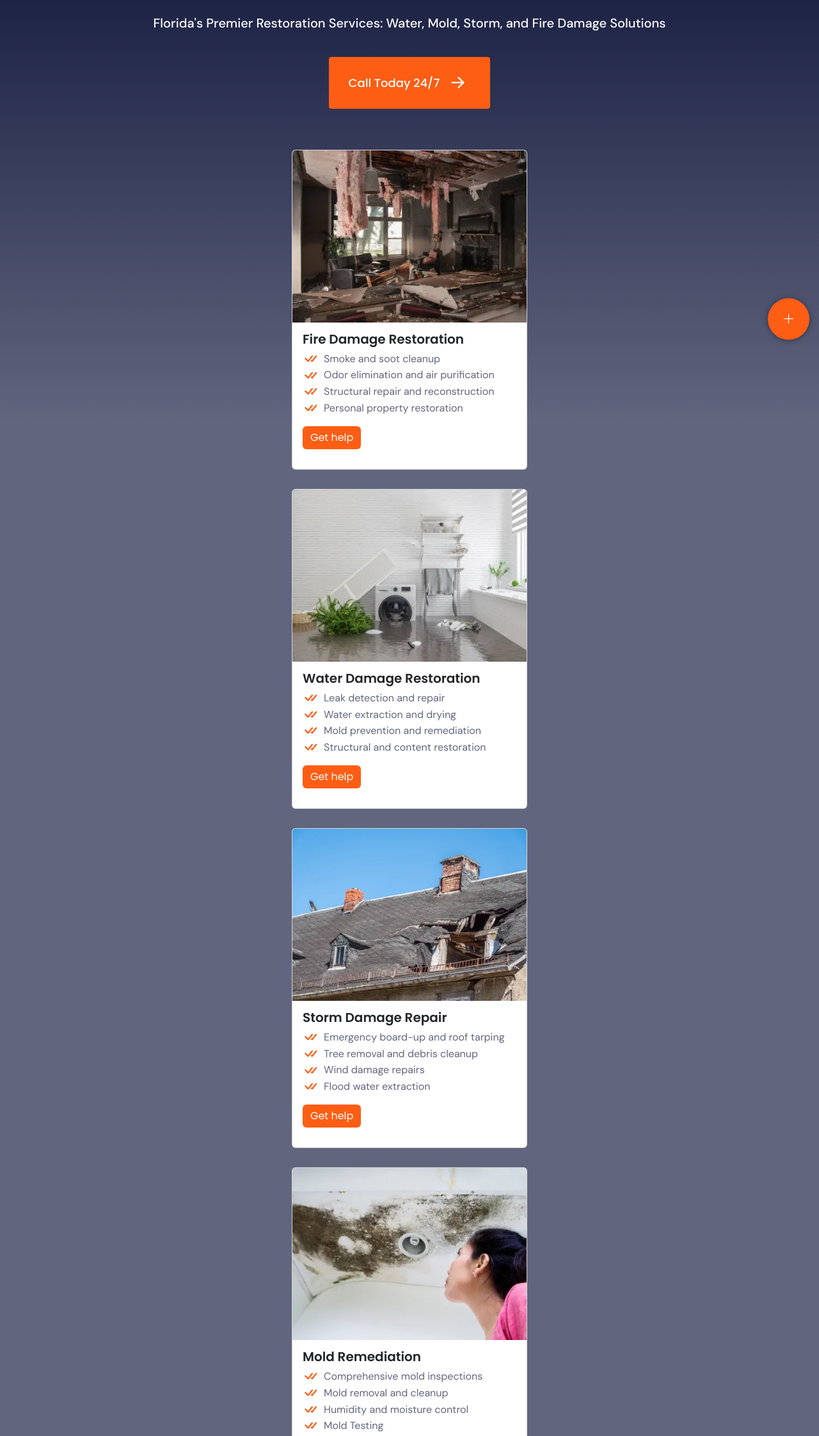
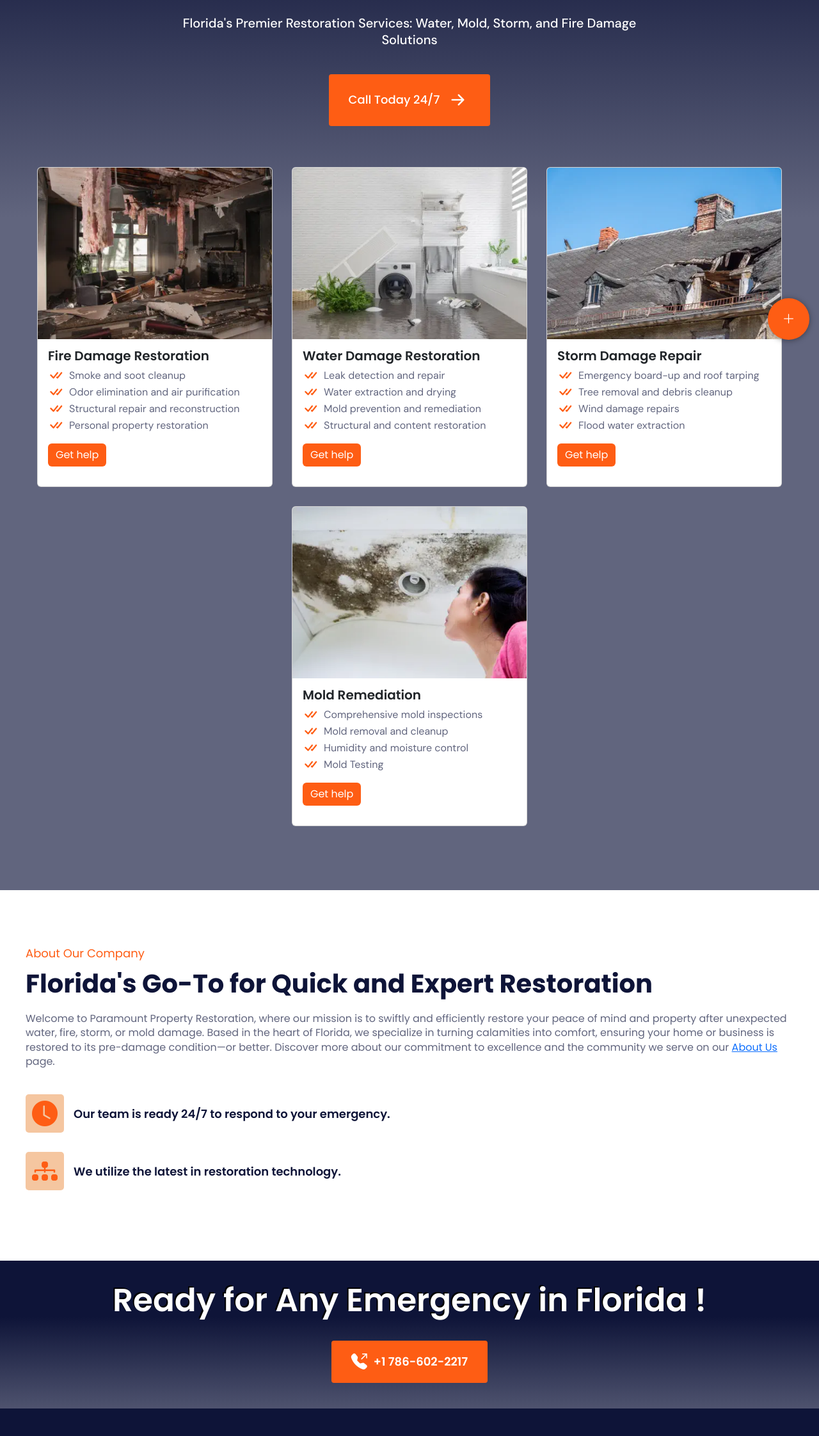
Before and after one commit to Lumaraseo/paramount, a plain HTML site: page index.html in a window 1280 px wide. Shown: the part 254-2498 px from the top of the page at 64% size. Drawn offline with nearby package versions, Linux system fonts and the light colour scheme.

Commit message:
The responsive design is implemented for the pages as they currently are.

```diff
--- a/css/header.css
+++ b/css/header.css
@@ -25,6 +25,7 @@
     z-index: 999;
     max-width: 1440px;
     background-color: var(--White-general);
+    box-shadow: 0px 1px 10px 0px #E64C34;
 }
 
 .fatherLogoHeader {
--- a/css/index.css
+++ b/css/index.css
@@ -167,11 +167,15 @@ main {
 }
 
 .btn-phone {
+    display: flex;
     font-weight: 600;
+    justify-content: center;
+    align-items: center;
 }
 
 .bi-telephone-outbound-fill {
-    padding-left: 10px;
+    font-size: 25px;
+    padding-right: 10px;
 }
 
 .cnt-icon24 {
@@ -194,7 +198,47 @@ main {
 
 }
 
+@media screen and (min-width: 768px) {
+    .textHomeH1 {
+        padding: 40px 120px;
+    }
+
+    .cnt-cardHome {
+        flex-wrap: wrap;
+        flex-direction: row;
+        gap: 10px;
+        padding: 64px 0 100px;
+    }
+
+    .sectionAboutUs {
+        padding: 30px;
+    }
+}
+
+@media screen and (min-width: 1024px) {
+    .titleHomeH1 {
+        padding: 70px 70px 0;
+    }
+
+    .textHomeH1 {
+        padding: 40px 17rem;
+    }
+
+    .cnt-cardHome {
+        gap: 30px;
+    }
+}
+
 @media screen and (min-width: 1440px) {
+
+    .titleHomeH1 {
+        padding: 70px 25rem 0;
+    }
+
+    .textHomeH1 {
+        padding: 40px 28rem;
+    }
+
     .sectionBody {
         margin: 0 auto;
         max-width: 1440px;
--- a/index.html
+++ b/index.html
@@ -231,7 +231,7 @@
                 <div class="cnt-callto">
                     <h3 class="titleCallTo">Ready for Any Emergency in Florida !</h3>
                     <div class="ctn-aboutUs">
-                        <button class="btn-phone">+1 786-602-2217<i class="bi bi-telephone-outbound-fill"></i></button>
+                        <button class="btn-phone"><i class="bi bi-telephone-outbound-fill"></i>+1 786-602-2217</button>
                     </div>
                 </div>
             </section>
```
Also changed, not shown: css/aboutUs.css (+7 -0 lines).
